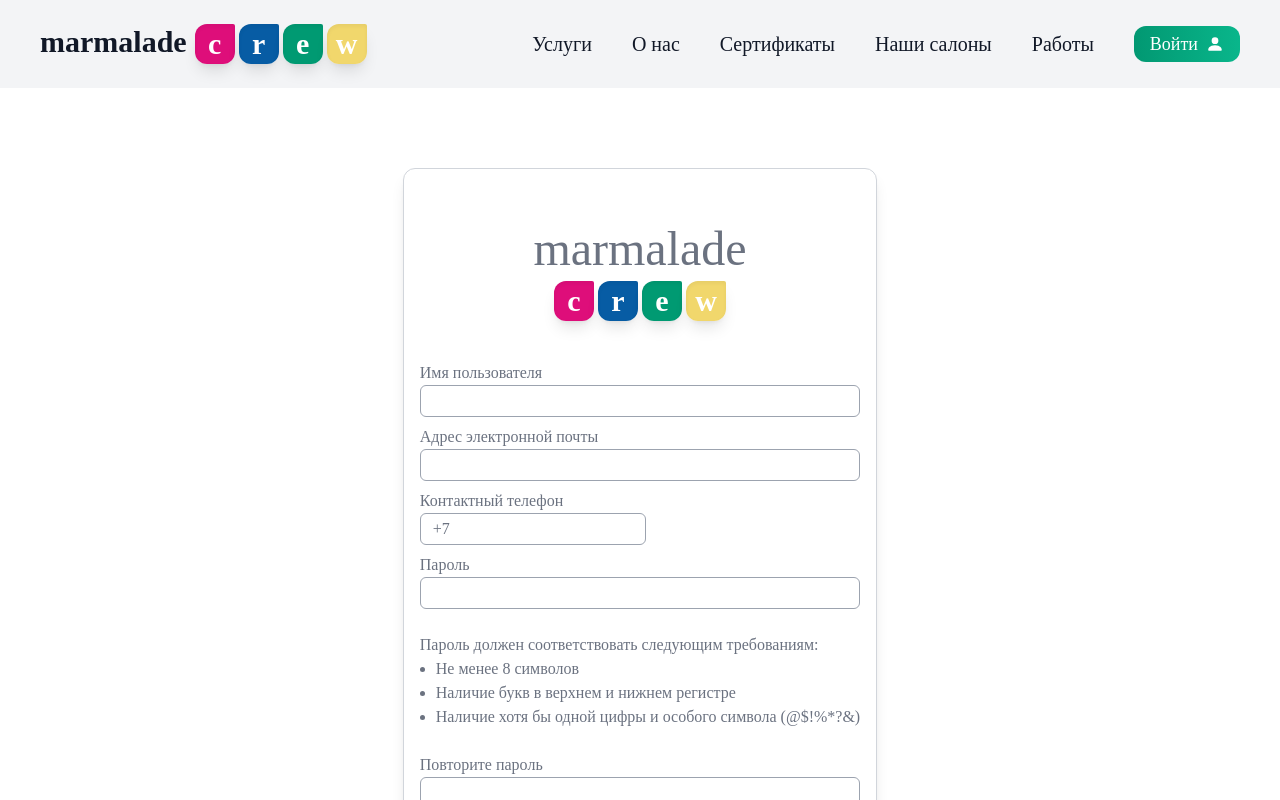
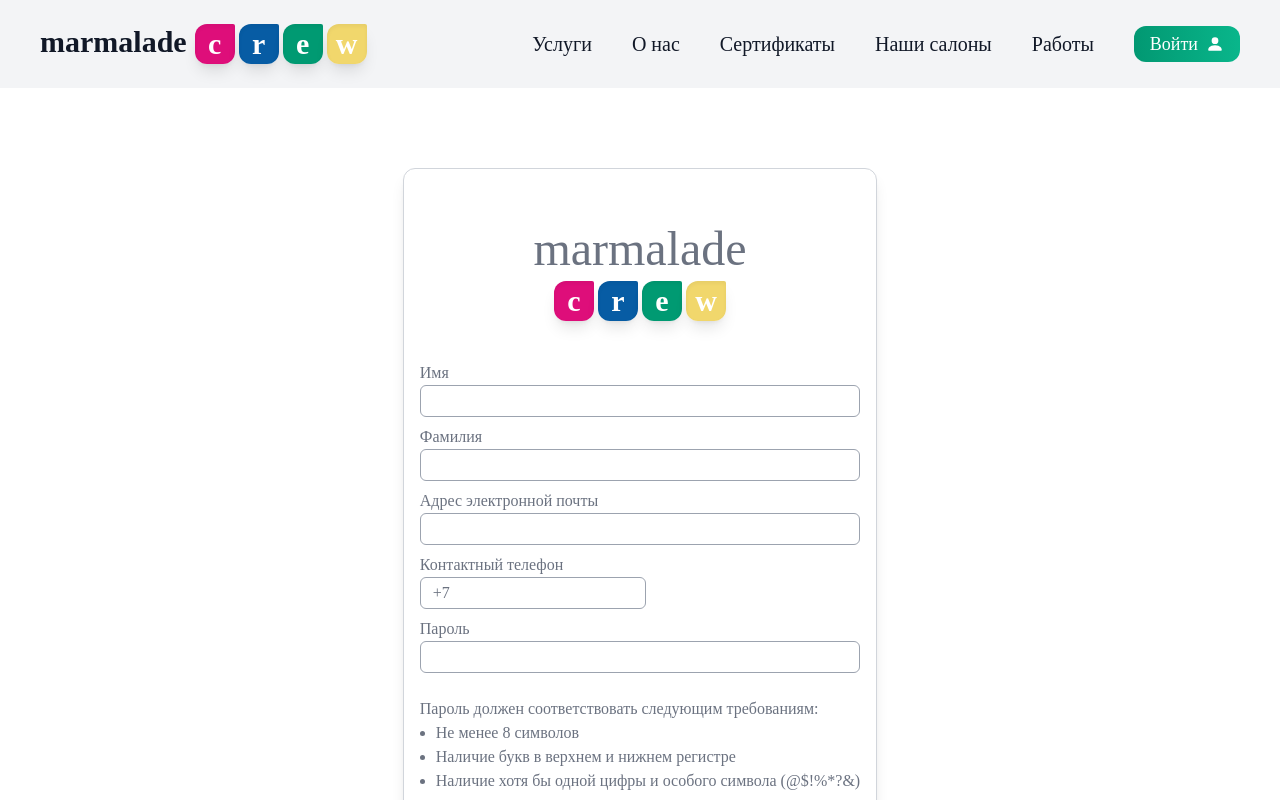
Before and after one commit to icestormikk/vscode-projects, a React (Create React App) app in the folder aggregator-front/: page /registration in a window 1280 px wide. Shown: the top 800 px of the page. Built offline with nearby package versions, Linux system fonts and the light colour scheme.

Commit message:
adding a page for user registration

```diff
--- a/aggregator-front/src/pages/Registration.jsx
+++ b/aggregator-front/src/pages/Registration.jsx
@@ -1,3 +1,4 @@
+/* eslint-disable no-unused-vars */
 /* eslint-disable no-param-reassign */
 /* eslint-disable jsx-a11y/label-has-associated-control */
 import { Field, Formik, Form } from 'formik';
@@ -5,6 +6,7 @@ import React from 'react';
 import { useDispatch } from 'react-redux';
 import { Link, useNavigate } from 'react-router-dom';
 import Logo from '../components/LogoComponent';
+import PasswordDescription from '../components/PasswordDescription';
 import UserPhoneField from '../components/special/UserPhoneField';
 import { userInfoRegistrationSchema } from '../schemas/userInfoSchema';
 import { UsersAPI } from '../services/UserService';
@@ -17,15 +19,12 @@ export default function Registration() {
 
   function handleRegistation(values) {
     UsersAPI.registerUser(values)
-      .then(() => {
+      .then((response) => {
+        const user = response.data;
+        dispatch(login({ user }));
         navigator('/');
       })
       .catch((error) => {
-        // stub, dont use in production!
-        const user = values;
-        user.roles = ['user'];
-        dispatch(login({ user }));
-
         setErrorMessage(`Не удалось провести регистрацию: ${error.message}`);
       });
   }
@@ -44,7 +43,8 @@ export default function Registration() {
             </div>
             <Formik
               initialValues={{
-                username: '',
+                firstname: '',
+                lastname: '',
                 email: '',
                 phone: '',
                 password: '',
@@ -56,24 +56,35 @@ export default function Registration() {
               {({ errors, touched }) => (
                 <>
                   <Form className="flex flex-col gap-2">
-                    <label htmlFor="username" className="flex flex-col">
-                      <span>Имя пользователя</span>
-                      <Field name="username" id="username" className="input-field-special-style w-full" />
-                      {touched.username && errors.username ? (
-                        <p className="error-label">{errors.username}</p>
+                    <label htmlFor="firstname" className="flex flex-col">
+                      <span>Имя</span>
+                      <Field name="firstname" id="firstname" className="input-field-special-style w-full" />
+                      {touched.firstname && errors.firstname ? (
+                        <p className="error-label">{errors.firstname}</p>
                       ) : null}
                     </label>
-                    <label htmlFor="username" className="flex flex-col">
+
+                    <label htmlFor="lastname" className="flex flex-col">
+                      <span>Фамилия</span>
+                      <Field name="lastname" id="lastname" className="input-field-special-style w-full" />
+                      {touched.lastname && errors.lastname ? (
+                        <p className="error-label">{errors.lastname}</p>
+                      ) : null}
+                    </label>
+
+                    <label htmlFor="email" className="flex flex-col">
                       <span>Адрес электронной почты</span>
                       <Field type="email" name="email" id="email" className="input-field-special-style w-full" />
                       {touched.email && errors.email ? (
                         <p className="error-label">{errors.email}</p>
                       ) : null}
                     </label>
+
                     <label htmlFor="phone">
                       <span>Контактный телефон</span>
                       <Field name="phone" component={UserPhoneField} />
                     </label>
+
                     <label htmlFor="password">
                       <span>Пароль</span>
                       <Field type="password" name="password" id="password" className="input-field-special-style w-full" />
@@ -81,20 +92,9 @@ export default function Registration() {
                         <p className="error-label">{errors.password}</p>
                       ) : null}
                     </label>
-                    <ul className="list-disc my-4">
-                      Пароль должен соответствовать следующим требованиям:
-                      <div className="ml-4">
-                        <li>
-                          Не менее 8 символов
-                        </li>
-                        <li>
-                          Наличие букв в верхнем и нижнем регистре
-                        </li>
-                        <li>
-                          Наличие хотя бы одной цифры и особого символа (@$!%*?&)
-                        </li>
-                      </div>
-                    </ul>
+
+                    <PasswordDescription />
+
                     <label htmlFor="password">
                       <span>Повторите пароль</span>
                       <Field type="password" name="confirmPassword" id="confirmPassword" className="input-field-special-style w-full" />
@@ -102,6 +102,7 @@ export default function Registration() {
                         <p className="error-label">{errors.confirmPassword}</p>
                       ) : null}
                     </label>
+
                     <div className="flex flex-col justify-center text-center mt-4">
                       {
                         errorMessage && (
```
